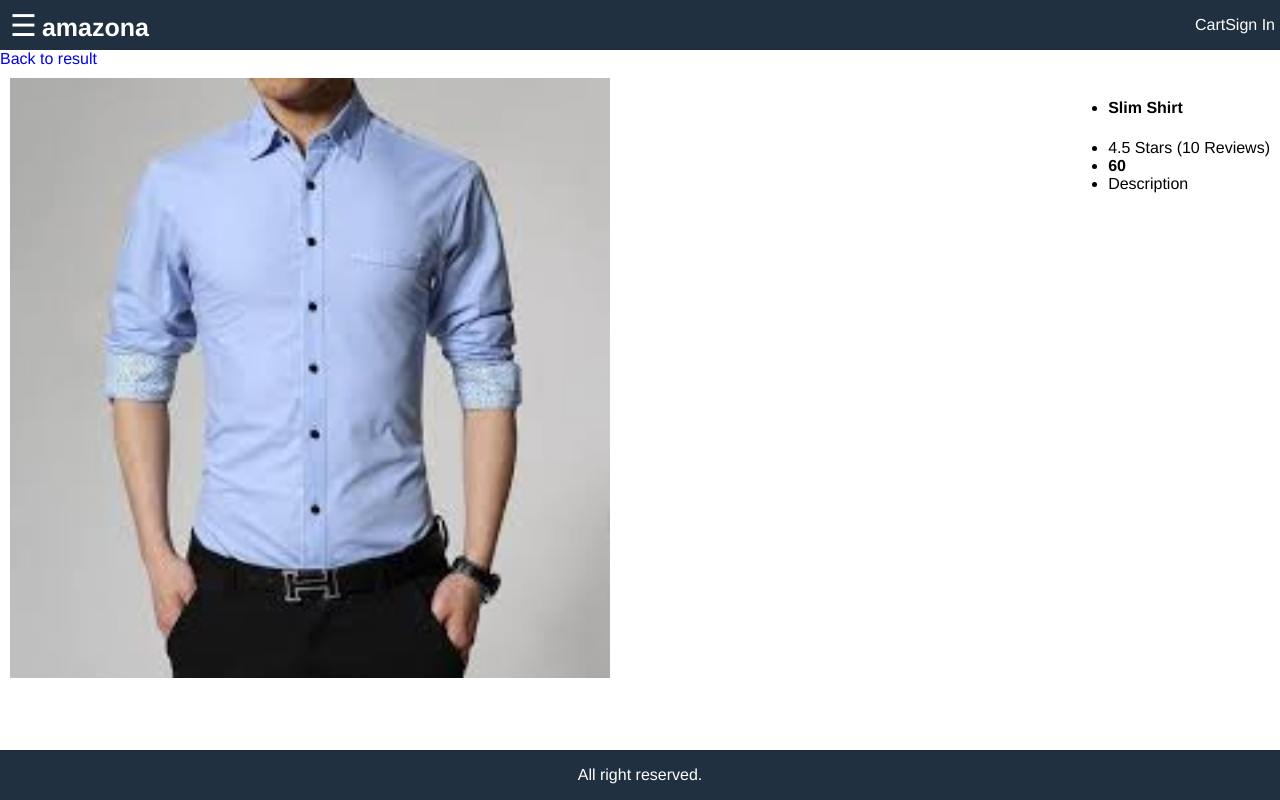
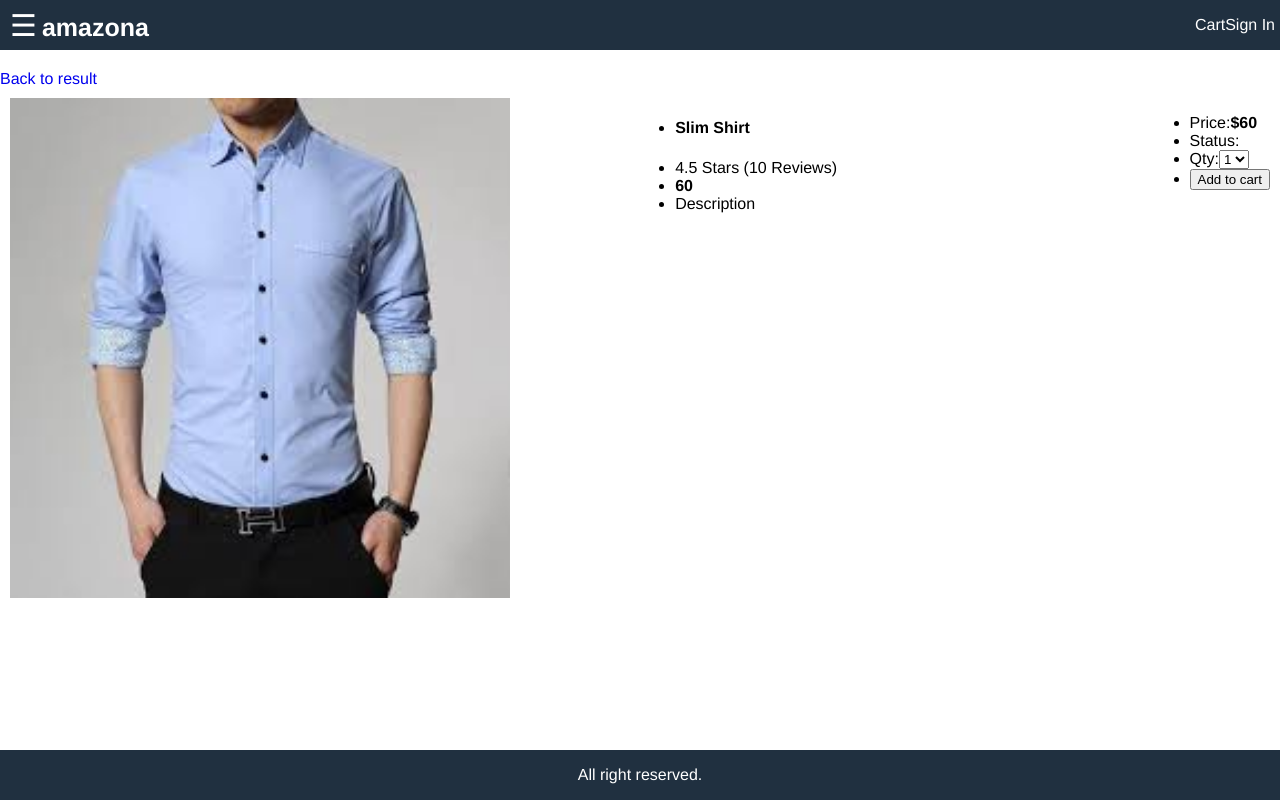
Before and after one commit to 99Nistha/node-react-ecommerce-amazon-clone, a React (Create React App) app in the folder frontend/: page /product/1 in a window 1280 px wide. Built offline with nearby package versions, Linux system fonts and the light colour scheme.

Commit message:
more updates

```diff
--- a/frontend/src/Screens/ProductScreen.js
+++ b/frontend/src/Screens/ProductScreen.js
@@ -5,6 +5,7 @@
     console.log(props.match.params.id)
     const product = data.products.find(x=>x._id===props.match.params.id);
     return <div>
+        <div className="back-to-result"></div>
         <div>
             <Link to="/">Back to result</Link>
         </div>
@@ -12,7 +13,7 @@
             <div className="details-image">
                 <img src={product.image} alt="product"></img>
             </div>
-            <div classname="deatails-info">
+            <div classname="details-info">
                 <ul>
                     <li>
                         <h4>{product.name}</h4>
@@ -31,6 +32,27 @@
                     </li>
                 </ul>
             </div>
+            <div className="details-action"></div>
+            <ul>
+                <li>
+                    Price:<b>${product.price}</b>
+                </li>
+                <li>
+                    Status:{product.status}
+                </li>
+                <li>
+                    Qty:<select>
+                        <option>1</option>
+                        <option>2</option>
+                        <option>3</option>
+                        <option>4</option>
+                        <option>5</option>
+                    </select>
+                </li>
+                <li>
+                    <button>Add to cart</button>
+                </li>
+            </ul>
         </div>
     </div>
 }
--- a/frontend/src/index.css
+++ b/frontend/src/index.css
@@ -148,7 +148,7 @@
   flex: 2 1 60rem;
 }
 .details-image img{
-  max-width: 60rem;
+  max-width: 50rem;
   width: 100%;
 }
 .details-info {
@@ -157,3 +157,13 @@
 .details-action {
   flex: 1 1 30rem;
 }
+.details-info ul, .details-action ul{
+  list-style-type: none;
+  padding: 0;
+}
+.details-info li, .details-action li{
+  margin-bottom: 1rem;
+}
+.back-to-result {
+  padding: 1rem;
+}
```
